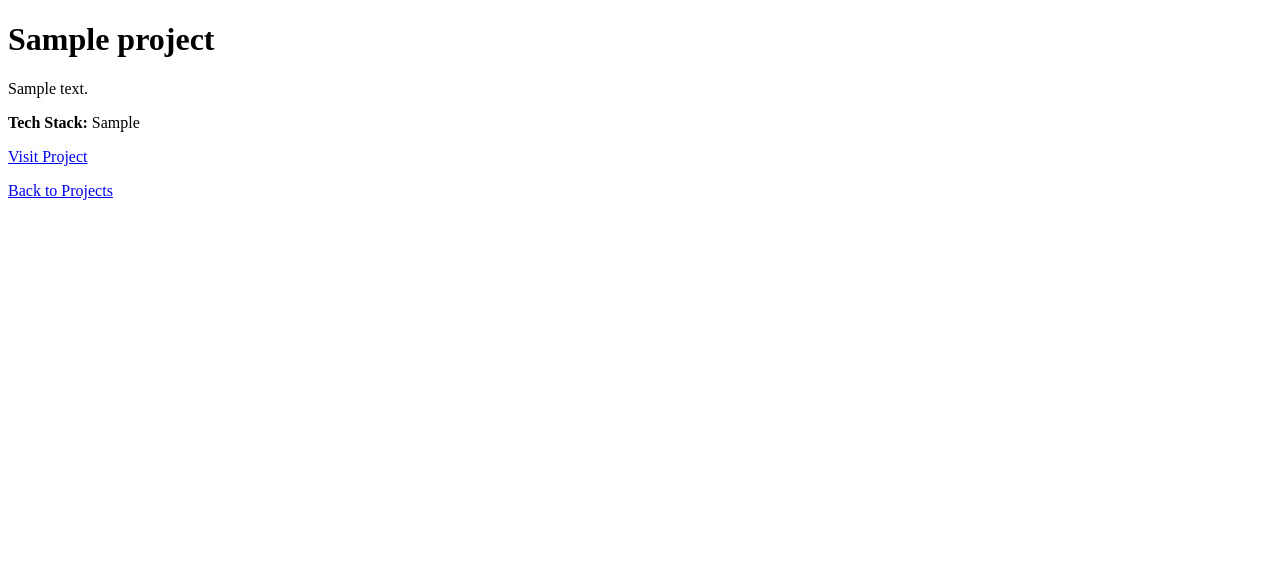
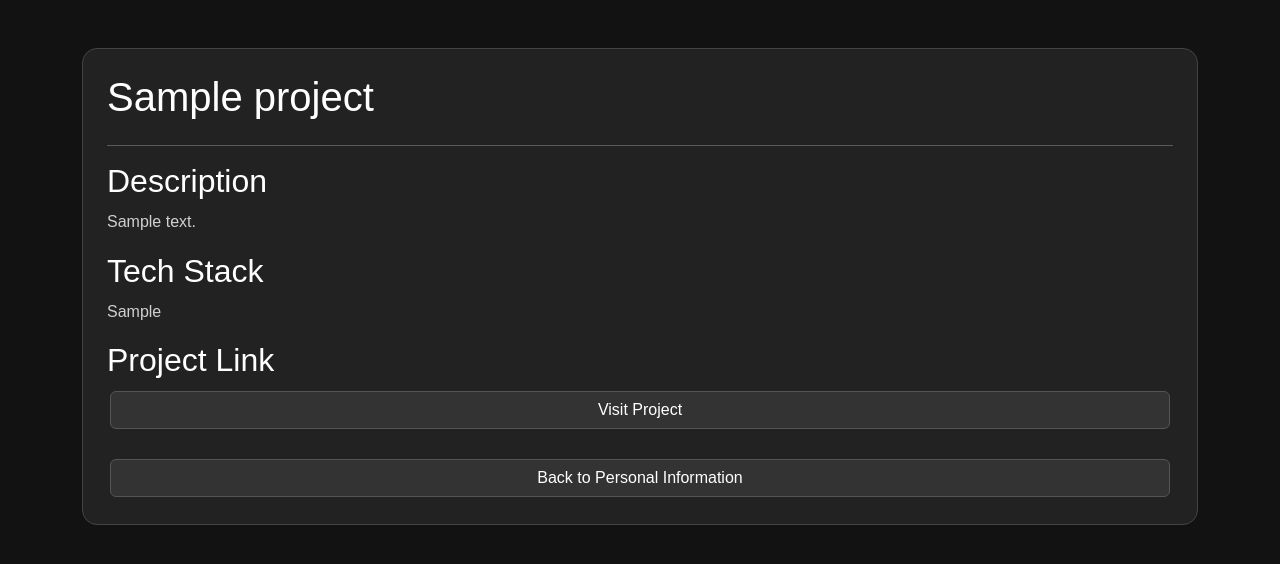
Before and after one commit to 01RF/django-project, a Django app: template main/templates/main/project_detail.html in a window 1280 px wide. Shown: the top 564 px of the page. Run offline with Django 5.2, Linux system fonts and the light colour scheme; the template is opened without the code that fills it: most values are stand-ins (such as "Sample title", 1, 10 or a date in 2020).

Commit message:
final adjustments to code and design

```diff
--- a/main/templates/main/project_detail.html
+++ b/main/templates/main/project_detail.html
@@ -1,27 +1,142 @@
 <!DOCTYPE html>
-<html>
+<html lang="en">
+
 <head>
+
+    <meta charset="UTF-8">
+    <meta name="viewport" content="width=device-width, initial-scale=1.0">
+
     <title>{{ project.project_name }}</title>
+
+    <link href="https://cdn.jsdelivr.net/npm/bootstrap@5.3.7/dist/css/bootstrap.min.css" rel="stylesheet">
+
+
+    <style>
+
+        body{
+            background-color:#121212;
+            color:#f5f5f5;
+            font-family:Arial, Helvetica, sans-serif;
+        }
+
+
+        .card{
+
+            background:#222;
+            color:#fff;
+            border:1px solid #444;
+            border-radius:15px;
+
+        }
+
+
+        h1, h2{
+
+            color:white;
+
+        }
+
+
+        p{
+
+            color:#d0d0d0;
+            line-height:1.7;
+
+        }
+
+
+        .btn-light{
+
+            background:#333;
+            color:#fff;
+            border:1px solid #555;
+            margin:3px;
+
+        }
+
+
+        .btn-light:hover{
+
+            background:#555;
+            color:white;
+
+        }
+
+
+    </style>
+
+
 </head>
+
+
 <body>
 
-<h1>{{ project.project_name }}</h1>
 
-<p>{{ project.description }}</p>
+<div class="container my-5">
 
-<p><strong>Tech Stack:</strong> {{ project.tech_stack }}</p>
 
-<p>
-    <a href="{{ project.link }}">
-        Visit Project
-    </a>
-</p>
+    <div class="card p-4">
 
-<p>
-    <a href="{% url 'project_list' %}">
-        Back to Projects
-    </a>
-</p>
+
+        <h1>
+            {{ project.project_name }}
+        </h1>
+
+
+        <hr>
+
+
+        <h2>
+            Description
+        </h2>
+
+        <p>
+            {{ project.description }}
+        </p>
+
+
+
+        <h2>
+            Tech Stack
+        </h2>
+
+        <p>
+            {{ project.tech_stack }}
+        </p>
+
+
+
+        <h2>
+            Project Link
+        </h2>
+
+        <a href="{{ project.link }}" target="_blank" class="btn btn-light">
+
+            Visit Project
+
+        </a>
+
+
+        <br>
+
+
+        <a href="{% url 'home' %}" class="btn btn-light">
+
+    Back to Personal Information
+
+        </a>
+
+
+    </div>
+
+
+</div>
+
+
+
+<script src="https://cdn.jsdelivr.net/npm/bootstrap@5.3.7/dist/js/bootstrap.bundle.min.js"></script>
+
 
 </body>
+
 </html>
```
